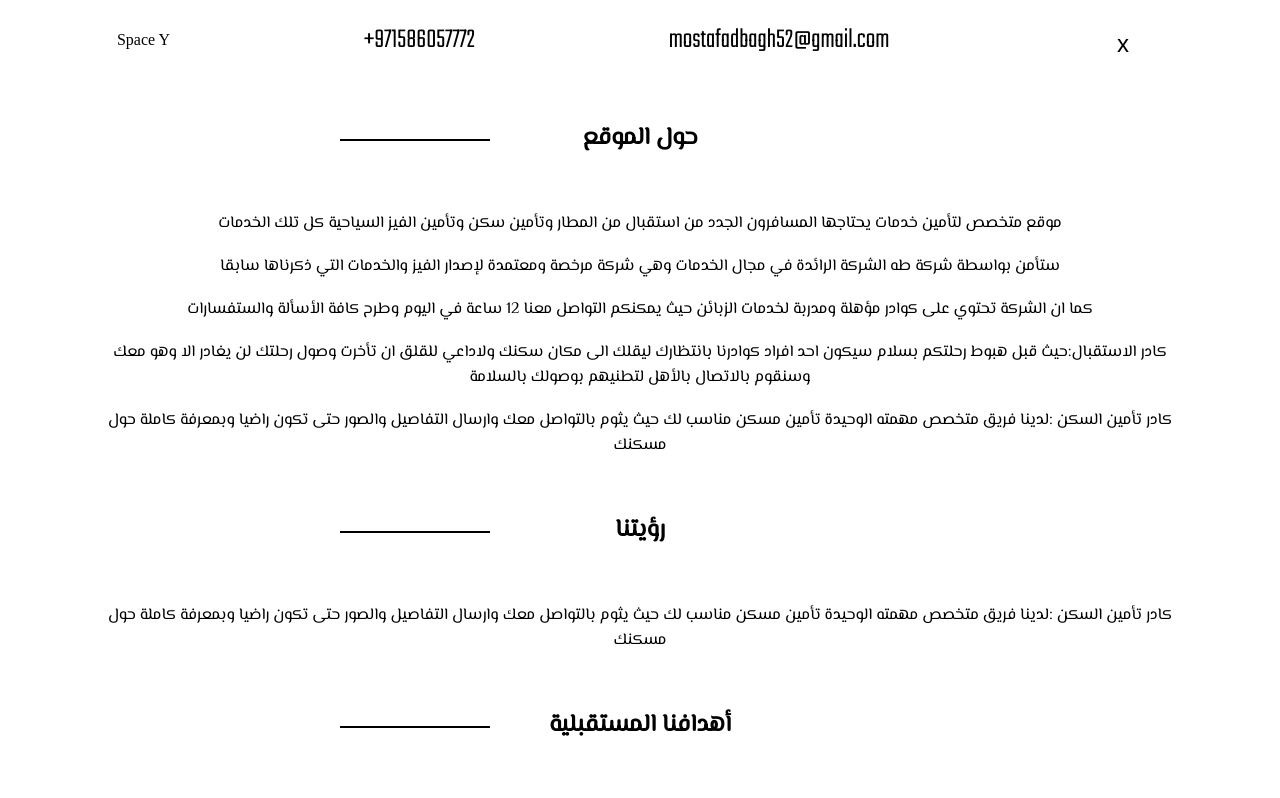
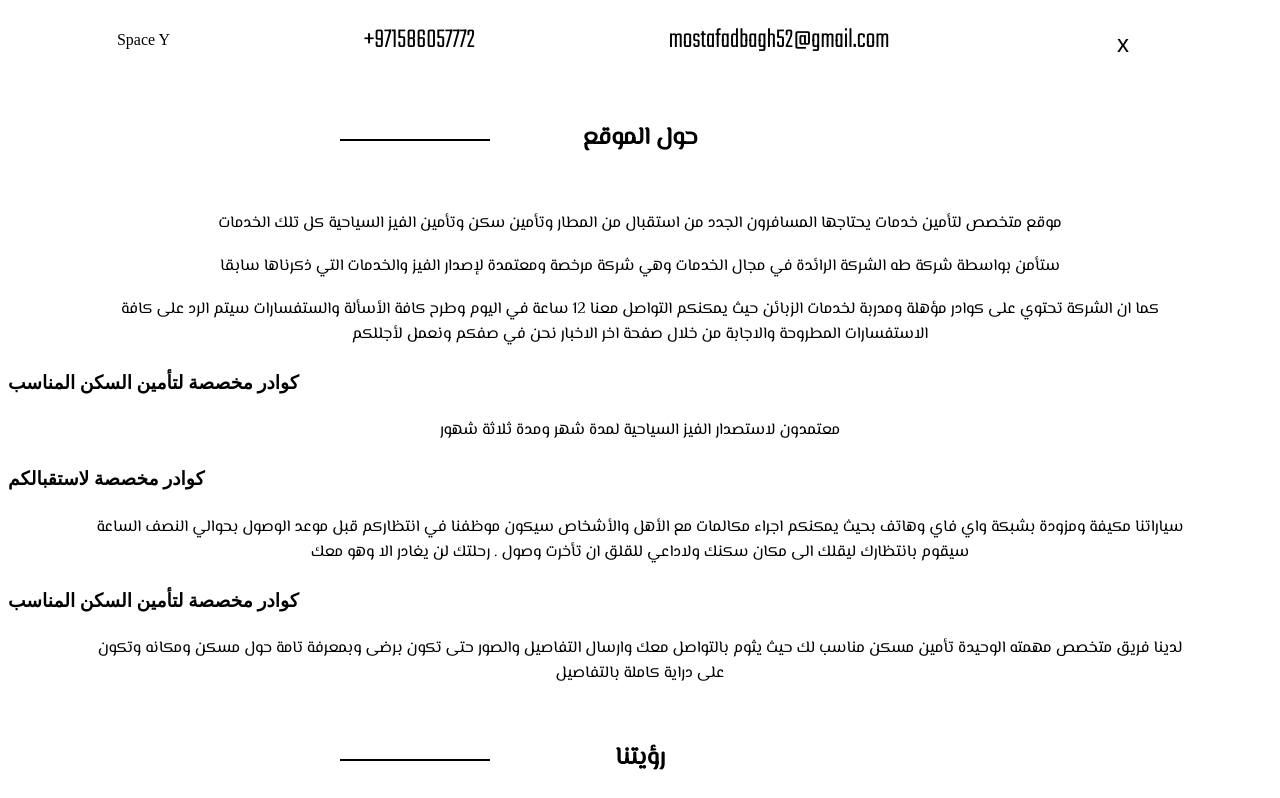
Before and after one commit to MostafaDbagh/hiEmirates, a React (Create React App) app in the folder client/: page /Aboutus in a window 1280 px wide. Shown: the top 798 px of the page. Built offline with nearby package versions, Linux system fonts and the light colour scheme.

Commit message:
about us page

```diff
--- a/client/src/layout/about.js
+++ b/client/src/layout/about.js
@@ -9,22 +9,39 @@ const AboutPage  = () => {
         <Newsp>موقع متخصص لتأمين خدمات يحتاجها المسافرون الجدد  من استقبال من المطار وتأمين سكن وتأمين الفيز السياحية كل تلك الخدمات </Newsp>
         <Newsp> ستأمن بواسطة شركة طه الشركة الرائدة في مجال الخدمات وهي شركة مرخصة ومعتمدة لإصدار الفيز والخدمات التي ذكرناها سابقا  </Newsp>
         <Newsp>
-            كما ان الشركة تحتوي على كوادر مؤهلة ومدربة لخدمات الزبائن حيث يمكنكم التواصل معنا 12 ساعة في اليوم وطرح كافة الأسألة والستفسارات
+            كما ان الشركة تحتوي على كوادر مؤهلة ومدربة لخدمات الزبائن حيث يمكنكم التواصل معنا 12 ساعة في اليوم وطرح كافة الأسألة والستفسارات سيتم الرد على كافة
+            الاستفسارات المطروحة والاجابة من خلال صفحة اخر الاخبار نحن في صفكم ونعمل لأجللكم
+            </Newsp>
+
+            <h3>كوادر مخصصة لتأمين السكن المناسب </h3>
+            <Newsp>
+                معتمدون لاستصدار الفيز السياحية لمدة شهر ومدة ثلاثة شهور
+            </Newsp>
+
+
+             <h3>كوادر مخصصة لاستقبالكم </h3>
+             <Newsp>
+                 سياراتنا مكيفة ومزودة بشبكة واي فاي وهاتف بحيث يمكنكم اجراء مكالمات مع الأهل والأشخاص
+                 سيكون موظفنا في انتظاركم قبل موعد الوصول بحوالي النصف الساعة
+                 سيقوم  بانتظارك ليقلك الى مكان سكنك ولاداعي للقلق ان تأخرت وصول
+                 . رحلتك لن يغادر الا وهو معك
              </Newsp>
+
+             <h3>كوادر مخصصة لتأمين السكن المناسب </h3>
              <Newsp>
-                 كادر الاستقبال:حيث قبل هبوط رحلتكم بسلام سيكون احد افراد كوادرنا بانتظارك ليقلك الى مكان سكنك ولاداعي للقلق ان تأخرت وصول رحلتك لن يغادر الا وهو معك وسنقوم بالاتصال بالأهل لتطنيهم بوصولك بالسلامة
+
+                  لدينا فريق متخصص مهمته الوحيدة تأمين مسكن مناسب لك حيث يثوم بالتواصل معك وارسال التفاصيل والصور حتى تكون برضى وبمعرفة تامة حول مسكن
+                  ومكانه وتكون على دراية كاملة بالتفاصيل
              </Newsp>
-             <Newsp>
-                 كادر تأمين السكن :لدينا فريق متخصص مهمته الوحيدة تأمين مسكن مناسب لك حيث يثوم بالتواصل معك وارسال التفاصيل والصور حتى تكون راضيا وبمعرفة كاملة حول مسكنك
-             </Newsp>
+
              <H2>رؤيتنا </H2>
              <Newsp>
                  كادر تأمين السكن :لدينا فريق متخصص مهمته الوحيدة تأمين مسكن مناسب لك حيث يثوم بالتواصل معك وارسال التفاصيل والصور حتى تكون راضيا وبمعرفة كاملة حول مسكنك
              </Newsp>
+
              <H2>أهدافنا المستقبلية </H2>
              <Newsp>
              كادر تأمين السكن :لدينا فريق متخصص مهمته الوحيدة تأمين مسكن مناسب لك حيث يثوم بالتواصل معك وارسال التفاصيل والصور حتى تكون راضيا وبمعرفة كاملة حول مسكنك
-
                  كادر تأمين السكن :لدينا فريق متخصص مهمته الوحيدة تأمين مسكن مناسب لك حيث يثوم بالتواصل معك وارسال التفاصيل والصور حتى تكون راضيا وبمعرفة كاملة حول مسكنك
              </Newsp>
         </>
--- a/client/src/style/news.js
+++ b/client/src/style/news.js
@@ -3,15 +3,18 @@ import styled from "styled-components";
 
 
 export const  Div =styled.div`
-width:50vw;
-height:190px;
+width:70vw;
+min-height:220px;
 background:rgb(16,30,40);
 text-aling:center;
 position:relative;
-margin:64px  auto 12px auto;
+margin:32px  auto 32px auto;
 border-radius:5px;
 color:white;
 box-shadow:0 0 2px 1px black;
+@media(max-width:670px){
+    width:94vw;
+}
 `
 export const Title = styled.h2`
 text-align:center;
```
